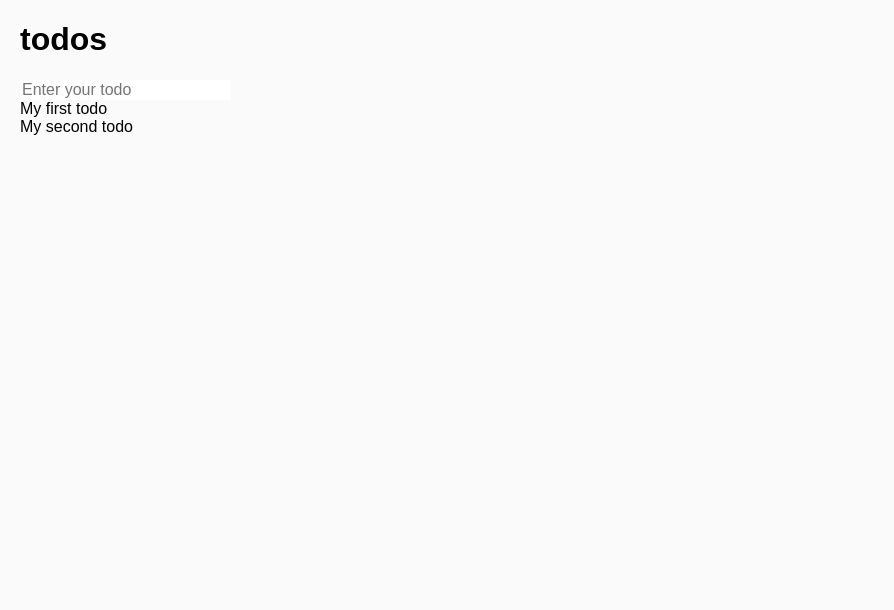
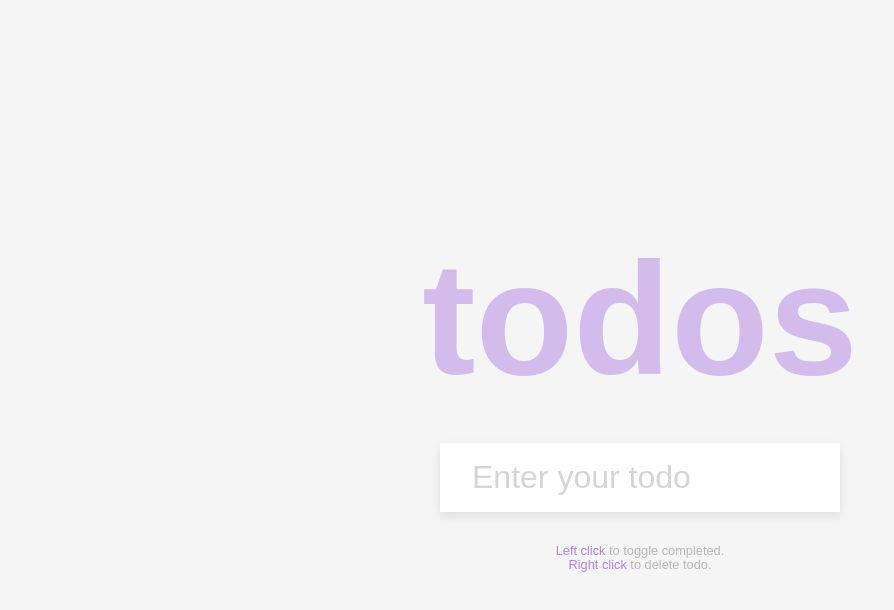
Before and after one commit to nabandz/todos, a website: page src/index.html in a window 1280 px wide. Shown: the whole page, without its empty margins (0-894 px from the left). Drawn offline with nearby package versions, Linux system fonts and the light colour scheme; files that its build step writes are made by us from their sources; a web font is replaced by a local one.

Commit message:
feature: add styles for section hero

```diff
--- a/src/partials/hero.html
+++ b/src/partials/hero.html
@@ -1,12 +1,12 @@
 <section class="hero">
-  <div class="container">
+  <div class="container hero__container">
     <h1 class="hero__title">todos</h1>
     <form class="todo hero__todo">
       <input type="text" class="input-reset todo__input" placeholder="Enter your todo" autocomplete="off">
       <ul class="list-reset todo__list">
-        <li class="todo__item">My first todo</li>
-        <li class="todo__item">My second todo</li>
       </ul>
     </form>
+    <small class="hero__help"> <span>Left click</span> to toggle completed. <br> <span>Right click</span> to delete
+      todo.</small>
   </div>
 </section>
--- a/src/scss/_variables.scss
+++ b/src/scss/_variables.scss
@@ -4,6 +4,8 @@
   --container-offset: 20px;
   --container-width: calc(var(--content-width) + (var(--container-offset) * 2));
 
-  --light-color: #fafafa;
+  --light-color: #f5f5f5;
   --dark-color: #0a0a0a;
+  --grey-color: #444444;
+  --purple-color: #b383e2;
 }
--- /dev/null
+++ b/src/scss/components/_hero.scss
@@ -0,0 +1,61 @@
+.hero {
+  color: var(--grey-color);
+  display: flex;
+  justify-content: center;
+  height: 100vh;
+  &__container {
+    display: flex;
+    flex-direction: column;
+    align-items: center;
+    justify-content: center;
+    gap: 2rem;
+  }
+  &__title {
+    margin: 0;
+    text-align: center;
+    color: var(--purple-color);
+    font-size: 10rem;
+    opacity: 0.5;
+  }
+  &__help {
+    color: #b6b6b6;
+    text-align: center;
+    span {
+      color: var(--purple-color);
+    }
+  }
+}
+.todo {
+  box-shadow: 0 4px 10px rgba(0, 0, 0, 0.1);
+  max-width: 100%;
+  width: 400px;
+  &__input {
+    color: var(--grey-color);
+    font-size: 2rem;
+    padding: 1rem 2rem;
+    display: block;
+    width: 100%;
+    &::placeholder {
+      color: #d5d5d5;
+    }
+    &:focus {
+      outline-color: var(--purple-color);
+    }
+  }
+  &__list {
+    background-color: #fff;
+  }
+  &__item {
+    border-top: 1px solid #e5e5e5;
+    cursor: pointer;
+    font-size: 1.5rem;
+    padding: 1rem 2rem;
+    &_completed {
+      color: #b6b6b6;
+      text-decoration: line-through;
+    }
+    &:hover {
+      background-color: var(--light-color);
+    }
+  }
+}
--- a/src/scss/style.scss
+++ b/src/scss/style.scss
@@ -3,3 +3,5 @@
 @import "vendor";
 @import "fonts";
 @import "settings";
+
+@import "components/hero";
```
